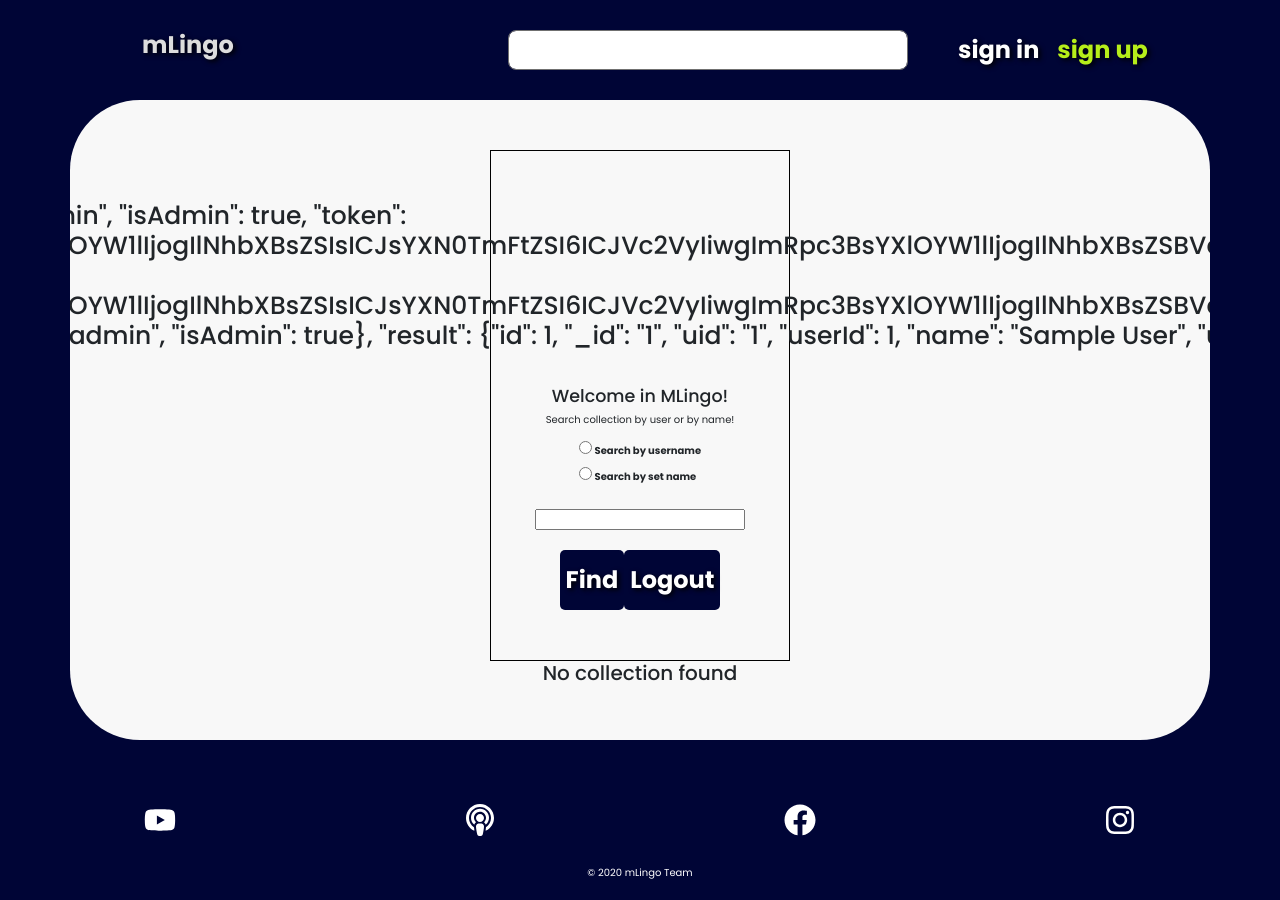
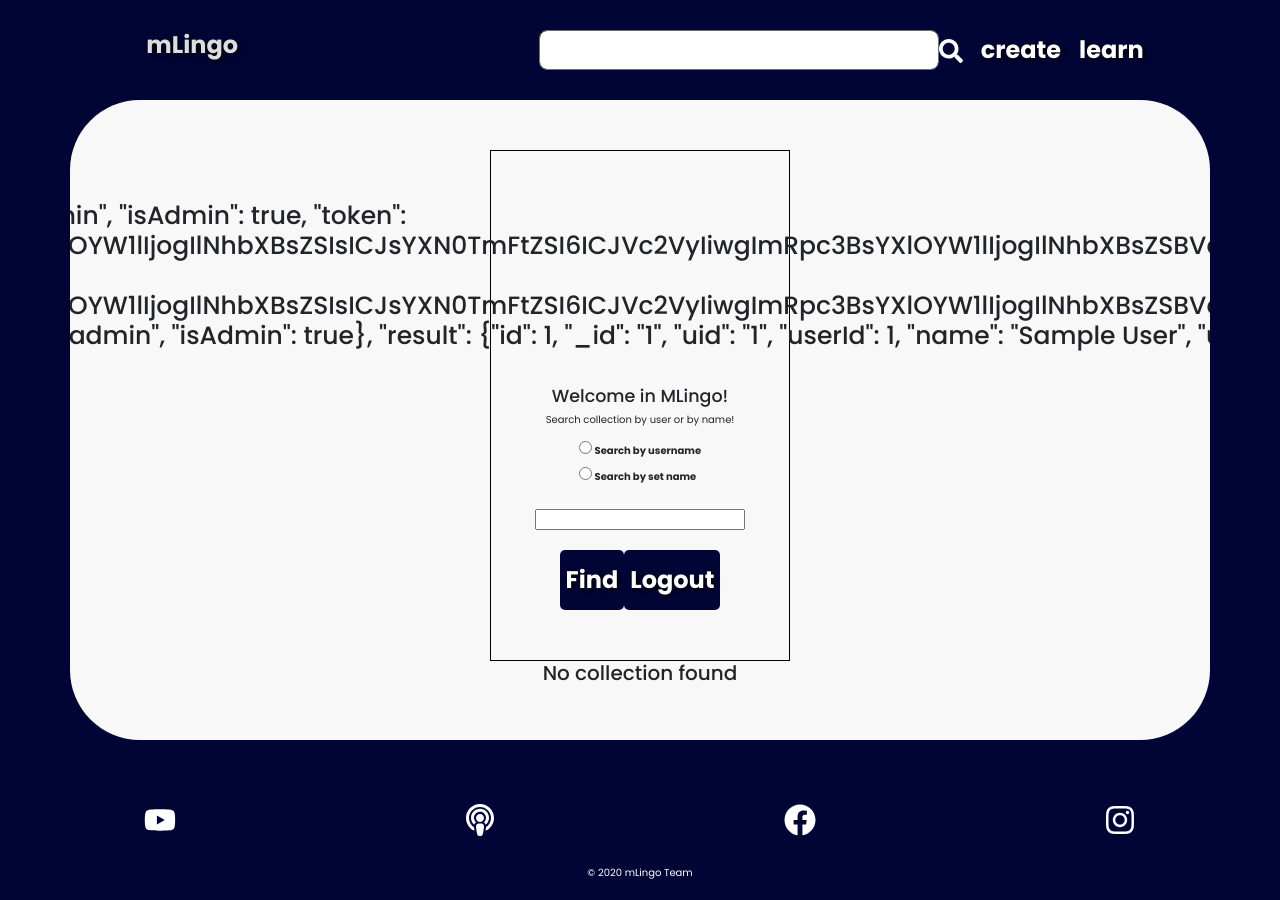
Before and after one commit to mLingoTeam/mLingo-Frontend, a React (Create React App) app in the folder mLingo/ClientApp/: page /head in a window 1280 px wide. Built offline with nearby package versions, Linux system fonts and the light colour scheme; sample sign-in values are in the browser's storage.

Commit message:
Add search.js ( search component )

```diff
--- /dev/null
+++ b/mLingo/ClientApp/src/components/FormComponents/Search.js
@@ -0,0 +1,9 @@
+import React from "react";
+import { FaSearch } from 'react-icons/fa';
+import { Link } from 'react-router-dom';
+
+const Search = props => {
+    return <div><input type="text" /><Link className="searchbutton" to="/search"><FaSearch /></Link></div>
+};
+
+export default Search;
--- a/mLingo/ClientApp/src/components/MainPageComponents/AppNavbar.js
+++ b/mLingo/ClientApp/src/components/MainPageComponents/AppNavbar.js
@@ -1,4 +1,5 @@
 import React from "react";
+import Search from '../FormComponents/Search';
 import { Link } from "react-router-dom";
 
 const AppNavbar = props => {
@@ -8,7 +9,7 @@ const AppNavbar = props => {
         <p className="navbar__brand--text">mLingo</p>
       </Link>
       <div className="navbar__buttons">
-        <input type="text" />
+        <Search />
         <div>
           <Link className="signinbutton" to="/Login">sign in</Link>
         </div>
--- a/mLingo/ClientApp/src/components/UserPanelComponents/UserNavbar.js
+++ b/mLingo/ClientApp/src/components/UserPanelComponents/UserNavbar.js
@@ -1,37 +1,24 @@
-import React, { useState } from 'react';
-import {
-    Collapse,
-    Navbar,
-    NavbarToggler,
-    NavbarBrand,
-    Nav,
-    NavItem,
-} from 'reactstrap';
+import React from "react";
+import Search from '../FormComponents/Search';
 import { Link } from "react-router-dom";
 
-const UserNavbar = (props) => {
-    const [isOpen, setIsOpen] = useState(false);
-
-    const toggle = () => setIsOpen(!isOpen);
-
+const UserNavbar = props => {
     return (
-        <div>
-            <Navbar color="light" light expand="md">
-                <NavbarBrand >{localStorage.getItem('currentUser')}</NavbarBrand>
-                <NavbarToggler onClick={toggle} />
-                <Collapse isOpen={isOpen} navbar>
-                    <Nav className="mr-auto" navbar>
-                        <NavItem>
-                            <Link className="nav-link" to='/create/'>Create Collection</Link>
-                        </NavItem>
-                        <NavItem>
-                            <Link className="nav-link" to='/login/'>Search Collections</Link>
-                        </NavItem>
-                    </Nav>
-                </Collapse>
-            </Navbar>
+        <div className="navbar--dark">
+            <Link className="navbar__brand" to="/">
+                <p className="navbar__brand--text">mLingo</p>
+            </Link>
+            <div className="navbar__buttons">
+                <Search />
+                <div>
+                    <Link className="signinbutton" to="/create">create</Link>
+                </div>
+                <div>
+                    <Link className="signinbutton" to="/head">learn</Link>
+                </div>
+            </div>
         </div>
     );
-}
+};
 
 export default UserNavbar;
--- a/mLingo/ClientApp/src/components/layouts/UserPanelLayout.js
+++ b/mLingo/ClientApp/src/components/layouts/UserPanelLayout.js
@@ -1,12 +1,14 @@
 import React from 'react';
 import UserNavbar from '../UserPanelComponents/UserNavbar'
+import Footer from '../MainPageComponents/Footer'
 
 const UserPanelLayout = ({ children }) => {
 
     return (
-        <div>
+        <div className="app--background">
             <UserNavbar />
-            <main>{children}</main>
+            <main className="container">{children}</main>
+            <Footer />
         </div>
     )
 }
--- a/mLingo/ClientApp/src/components/pages/UserPanelHead.js
+++ b/mLingo/ClientApp/src/components/pages/UserPanelHead.js
@@ -1,5 +1,5 @@
 import React from "react";
-import Layout from '../layouts/Layout'
+import UserPanelLayout from '../layouts/UserPanelLayout'
 import UserHead from '../UserPanelComponents/UserHead'
 
 class UserPanel extends React.Component {
@@ -7,9 +7,9 @@ class UserPanel extends React.Component {
 
   render() {
     return (
-      <Layout>
+      <UserPanelLayout>
         <UserHead />
-      </Layout>
+      </UserPanelLayout>
     )
   }
 }
--- a/mLingo/ClientApp/src/components/styles/Main.scss
+++ b/mLingo/ClientApp/src/components/styles/Main.scss
@@ -73,6 +73,47 @@
   }
 }
 
+.searchbutton{
+  font-size: 24px;
+  color: white;
+  background: inherit;
+  border: none;
+  margin: 0;
+  text-decoration: none;
+
+
+  /*for FireFox*/
+  &::-moz-focus-inner
+  {
+      border : 0;
+  }
+  /*for IE8 and below */
+  &:focus, &:focus
+  {
+      outline : none;
+  }
+
+  &:hover{
+    color: $light-green;
+    cursor: pointer;
+    outline: hidden;
+  }
+
+  &:focus{
+    outline: hidden;
+    color: $dark-green;
+    border: 0;
+    box-shadow: 0;
+    outline-offset: -4px;
+  }
+
+  &::-moz-focus-inner {
+    border: 0;
+    outline: none;
+  }
+
+}
+
 .navbar__buttons {
   display: flex !important;
   justify-content: space-around;
@@ -98,12 +139,6 @@
     @media(max-width: $tablet-res){
       height: 30px !important;
       font-size: 18px;
-    }
-
-    @media(min-width: $tablet-res){
-      & {
-        margin: 0 32px 0 0;
-      }
     }
 
     &:focus{
--- a/mLingo/ClientApp/src/components/styles/css/Main.css
+++ b/mLingo/ClientApp/src/components/styles/css/Main.css
@@ -1,5 +1,10 @@
 * {
   font-family: 'Poppins', sans-serif;
+}
+
+button::-moz-focus-inner, input::-moz-focus-inner, input::focus {
+  border: 0;
+  outline: none;
 }
 
 a:hover {
@@ -185,6 +190,45 @@ a:hover {
   }
 }
 
+.searchbutton {
+  font-size: 24px;
+  color: white;
+  background: inherit;
+  border: none;
+  margin: 0;
+  text-decoration: none;
+  /*for FireFox*/
+  /*for IE8 and below */
+}
+
+.searchbutton::-moz-focus-inner {
+  border: 0;
+}
+
+.searchbutton:focus, .searchbutton:focus {
+  outline: none;
+}
+
+.searchbutton:hover {
+  color: #B6EE1A;
+  cursor: pointer;
+  outline: hidden;
+}
+
+.searchbutton:focus {
+  outline: hidden;
+  color: #A1D218;
+  border: 0;
+  -webkit-box-shadow: 0;
+          box-shadow: 0;
+  outline-offset: -4px;
+}
+
+.searchbutton::-moz-focus-inner {
+  border: 0;
+  outline: none;
+}
+
 .navbar__buttons {
   display: -webkit-box !important;
   display: -ms-flexbox !important;
@@ -218,12 +262,6 @@ a:hover {
   .navbar__buttons input[type="text"] {
     height: 30px !important;
     font-size: 18px;
-  }
-}
-
-@media (min-width: 991px) {
-  .navbar__buttons input[type="text"] {
-    margin: 0 32px 0 0;
   }
 }
 
```
Also changed, not shown: 1 other file (tests, documents, lock files or other folders).
